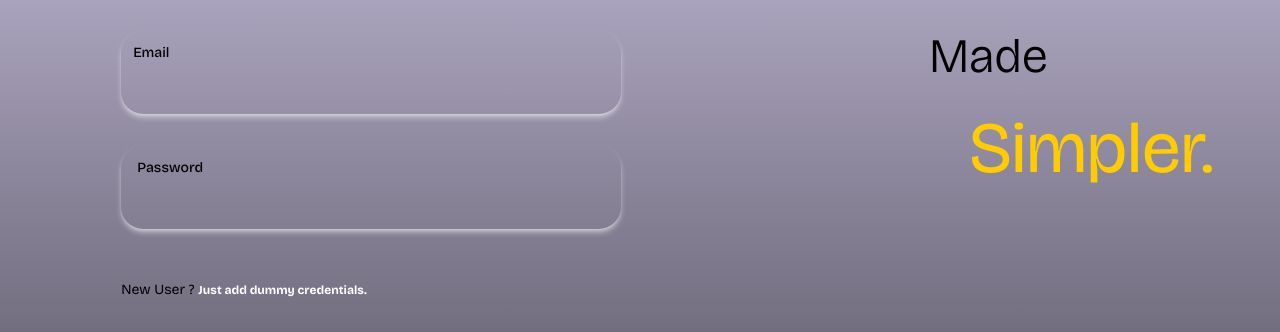
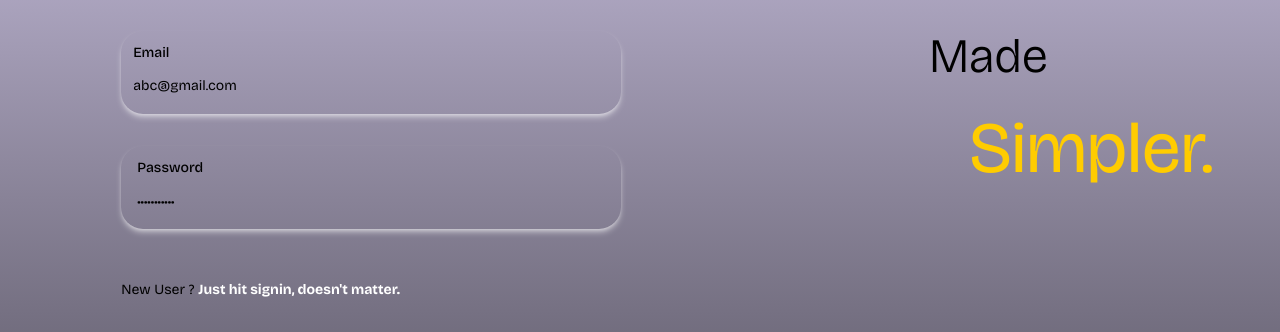
Before and after one commit to anuraag-5/ZorvynFinance, a Next.js app: page / in a window 1280 px wide. Shown: the part 332-664 px from the top of the page. Built offline with nearby package versions, Linux system fonts and the light colour scheme.

Commit message:
Simplified Signin

```diff
--- a/components/SignIn.tsx
+++ b/components/SignIn.tsx
@@ -24,8 +24,8 @@ export default function SignIn({ loading, setLoading }: { loading: boolean, setL
     }, [])
     const form = useForm({
         defaultValues: {
-            email: "",
-            password: "",
+            email: "abc@gmail.com",
+            password: "password123",
         },
         validators: {
             onSubmit: signinSchema,
@@ -120,9 +120,9 @@ export default function SignIn({ loading, setLoading }: { loading: boolean, setL
                             <div>
                                 <span className="text-[14px] text-black">New User ?</span>
                                 <span
-                                    className="text-white font-bold ml-1 text-[12px]"
+                                    className="text-white font-bold ml-1 text-xs md:text-[14px]"
                                 >
-                                    Just add dummy credentials.
+                                    Just hit signin, doesn't matter.
                                 </span>
                             </div>
                         </div>
```
